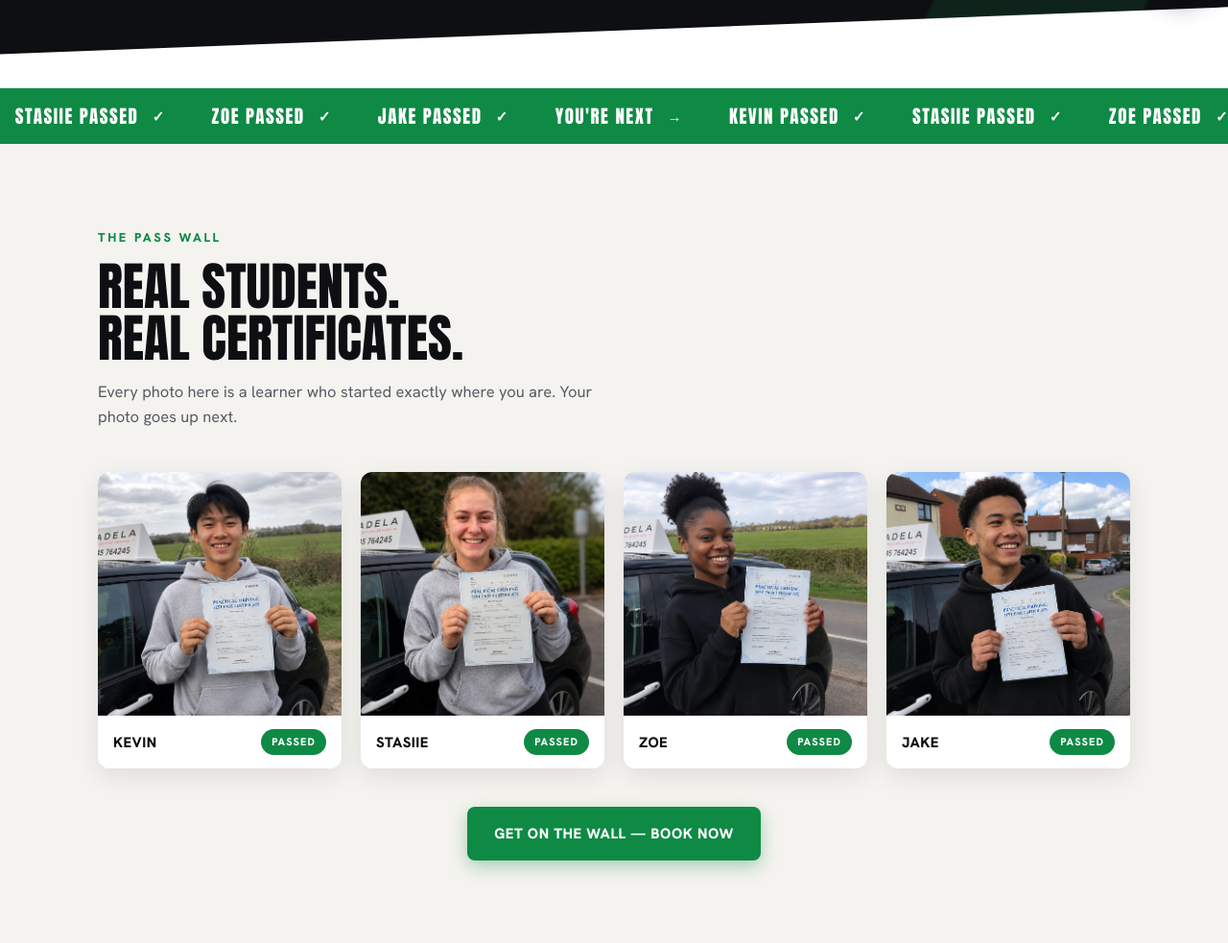
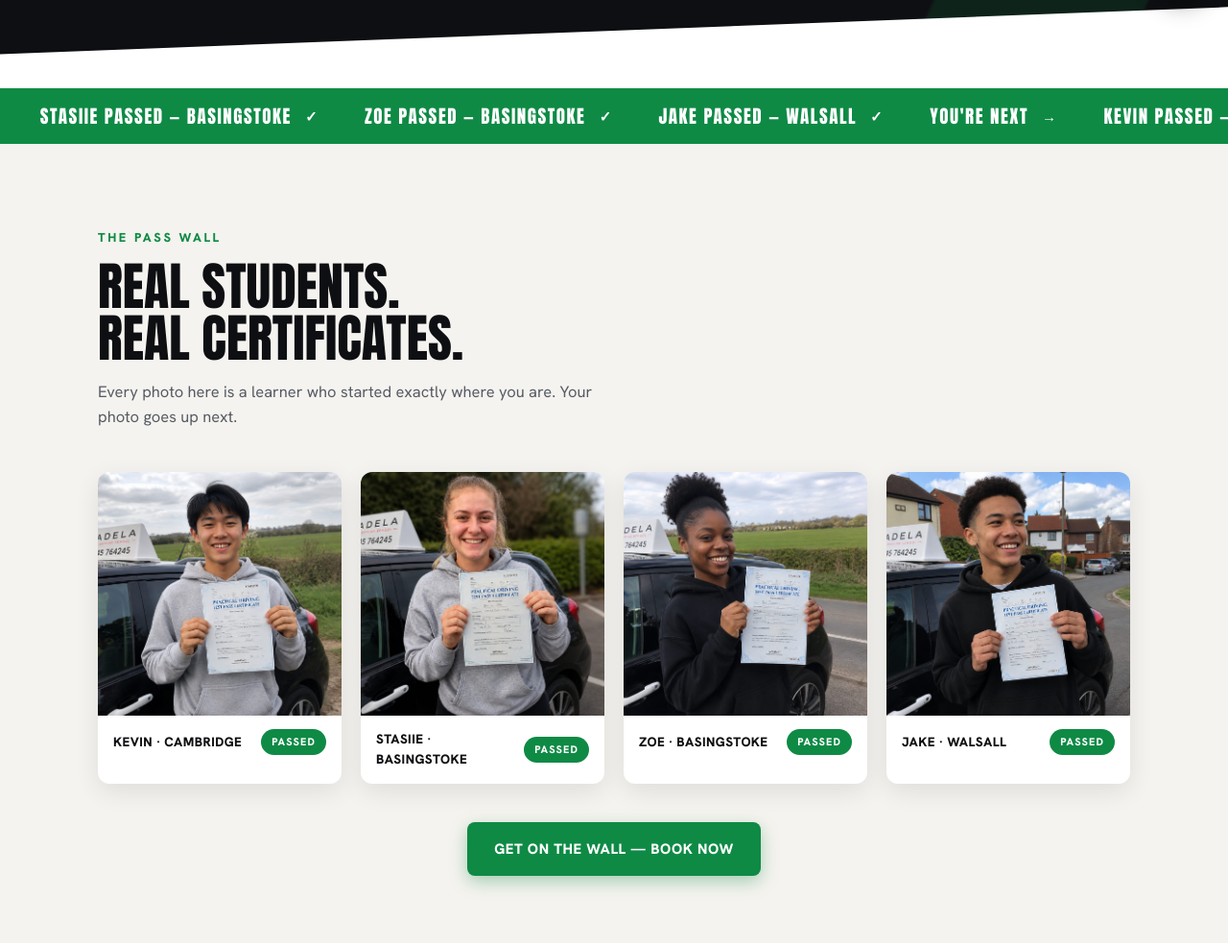
Before and after one commit to Zorian/adela-driving-school, a plain HTML site: page index.html in a window 1280 px wide. Shown: the part 784-1767 px from the top of the page at 96% size. Drawn offline with Linux system fonts and the light colour scheme.

Commit message:
Add student locations

```diff
--- a/index.html
+++ b/index.html
@@ -89,7 +89,7 @@ h2{font-family:var(--display);font-weight:400;font-size:clamp(34px,5vw,54px);lin
 .pass:hover{transform:translateY(-5px)}
 .pass img{aspect-ratio:1/1;object-fit:cover;width:100%}
 .pass .meta{padding:14px 16px;display:flex;align-items:center;justify-content:space-between}
-.pass .name{font-weight:800;font-size:15px;text-transform:uppercase;letter-spacing:.03em}
+.pass .name{font-weight:800;font-size:13.5px;text-transform:uppercase;letter-spacing:.03em}
 .pass .badge{background:var(--red);color:#fff;font-weight:800;font-size:11px;letter-spacing:.1em;text-transform:uppercase;padding:5px 11px;border-radius:999px}
 .passes .cta-inline{text-align:center;margin-top:40px}
 
@@ -205,8 +205,8 @@ footer{background:var(--black);color:#8A8E98;padding:52px 0 100px;font-size:14px
 <!-- TICKER -->
 <div class="ticker" aria-hidden="true">
   <div class="ticker-track">
-    <span>Kevin Passed <b class="tick">✓</b></span><span>Stasiie Passed <b class="tick">✓</b></span><span>Zoe Passed <b class="tick">✓</b></span><span>Jake Passed <b class="tick">✓</b></span><span>You're Next <b class="tick">→</b></span>
-    <span>Kevin Passed <b class="tick">✓</b></span><span>Stasiie Passed <b class="tick">✓</b></span><span>Zoe Passed <b class="tick">✓</b></span><span>Jake Passed <b class="tick">✓</b></span><span>You're Next <b class="tick">→</b></span>
+    <span>Kevin Passed — Cambridge <b class="tick">✓</b></span><span>Stasiie Passed — Basingstoke <b class="tick">✓</b></span><span>Zoe Passed — Basingstoke <b class="tick">✓</b></span><span>Jake Passed — Walsall <b class="tick">✓</b></span><span>You're Next <b class="tick">→</b></span>
+    <span>Kevin Passed — Cambridge <b class="tick">✓</b></span><span>Stasiie Passed — Basingstoke <b class="tick">✓</b></span><span>Zoe Passed — Basingstoke <b class="tick">✓</b></span><span>Jake Passed — Walsall <b class="tick">✓</b></span><span>You're Next <b class="tick">→</b></span>
   </div>
 </div>
 
@@ -217,10 +217,10 @@ footer{background:var(--black);color:#8A8E98;padding:52px 0 100px;font-size:14px
     <h2>Real students.<br>Real certificates.</h2>
     <p class="sub">Every photo here is a learner who started exactly where you are. Your photo goes up next.</p>
     <div class="pass-grid">
-      <div class="pass"><img src="images/pass-1.jpg" alt="Kevin with his pass certificate"><div class="meta"><span class="name">Kevin</span><span class="badge">Passed</span></div></div>
-      <div class="pass"><img src="images/pass-2.jpg" alt="Stasiie with her pass certificate"><div class="meta"><span class="name">Stasiie</span><span class="badge">Passed</span></div></div>
-      <div class="pass"><img src="images/pass-3.jpg" alt="Zoe with her pass certificate"><div class="meta"><span class="name">Zoe</span><span class="badge">Passed</span></div></div>
-      <div class="pass"><img src="images/pass-4.jpg" alt="Jake with his pass certificate"><div class="meta"><span class="name">Jake</span><span class="badge">Passed</span></div></div>
+      <div class="pass"><img src="images/pass-1.jpg" alt="Kevin with his pass certificate"><div class="meta"><span class="name">Kevin · Cambridge</span><span class="badge">Passed</span></div></div>
+      <div class="pass"><img src="images/pass-2.jpg" alt="Stasiie with her pass certificate"><div class="meta"><span class="name">Stasiie · Basingstoke</span><span class="badge">Passed</span></div></div>
+      <div class="pass"><img src="images/pass-3.jpg" alt="Zoe with her pass certificate"><div class="meta"><span class="name">Zoe · Basingstoke</span><span class="badge">Passed</span></div></div>
+      <div class="pass"><img src="images/pass-4.jpg" alt="Jake with his pass certificate"><div class="meta"><span class="name">Jake · Walsall</span><span class="badge">Passed</span></div></div>
     </div>
     <div class="cta-inline"><a class="btn btn-red js-wa" href="#">Get on the wall — book now</a></div>
   </div>
```
